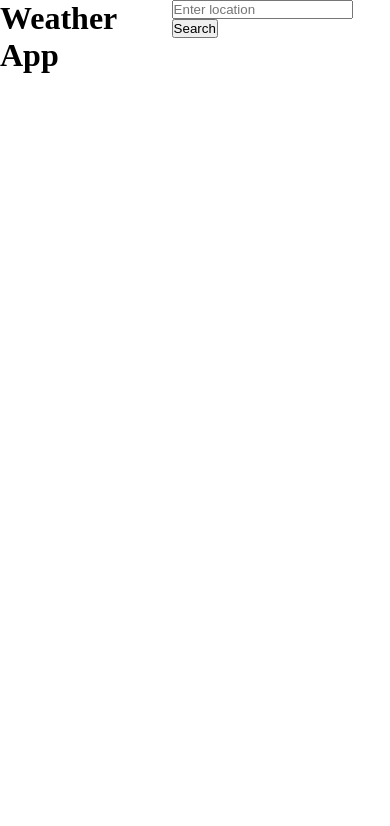
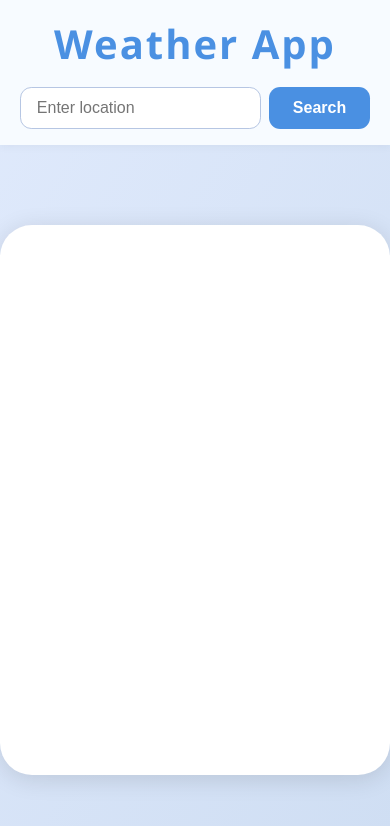
Before and after one commit to mdwasifulkabir/weather_app, a website built with webpack: page src/template.html in a window 390 px wide. Built offline with nearby package versions, Linux system fonts and the light colour scheme.

Commit message:
Style page

```diff
--- a/src/css/styles.css
+++ b/src/css/styles.css
@@ -4,9 +4,28 @@
   padding: 0;
 }
 
+:root {
+  --primary-bg: #fff;
+  --gradient-bg: linear-gradient(120deg, #e0eafc 0%, #cfdef3 100%);
+  --header-bg: #f7fbff;
+  --card-bg: #fff;
+  --primary-color: #2a3b4c;
+  --accent-color: #4a90e2;
+  --accent-color-dark: #357abd;
+  --border-color: #b6c6e3;
+  --shadow-color: rgba(44, 62, 80, 0.05);
+  --card-shadow: rgba(0,0,0,0.12);
+  --card-shadow-hover: rgba(0,0,0,0.18);
+  --text-secondary: #3c4a5a;
+  --text-tertiary: #4c5a6a;
+}
+
 html, body {
   width: 100%;
   height: 100%;
+  font-family: 'Segoe UI', 'Roboto', Arial, sans-serif;
+  background: var(--gradient-bg);
+  color: var(--primary-color);
 }
 
 body {
@@ -14,58 +33,153 @@ body {
   flex-direction: column;
 }
 
+/* Header styles */
 .header-wrapper {
   display: flex;
   justify-content: space-between;
+  align-items: center;
+  padding: 2rem 3rem;
+  background: var(--header-bg);
+  box-shadow: 0 2px 8px var(--shadow-color);
 }
 
+.header {
+  font-size: 2.5rem;
+  font-weight: 700;
+  color: var(--accent-color);
+  letter-spacing: 2px;
+}
+
+#search-form {
+  display: flex;
+  gap: 0.5rem;
+}
+
+#location-input {
+  padding: 0.7rem 1rem;
+  border-radius: 0.7rem;
+  border: 1px solid var(--border-color);
+  font-size: 1rem;
+  outline: none;
+  transition: border 0.2s;
+}
+
+#location-input:focus {
+  border: 1.5px solid var(--accent-color);
+}
+
+button[type="submit"] {
+  padding: 0.7rem 1.5rem;
+  border-radius: 0.7rem;
+  border: none;
+  background: var(--accent-color);
+  color: #fff;
+  font-size: 1rem;
+  font-weight: 600;
+  cursor: pointer;
+  transition: background 0.2s;
+}
+
+button[type="submit"]:hover {
+  background: var(--accent-color-dark);
+}
+
+/* Location header */
+.location {
+  text-align: center;
+  font-size: 2rem;
+  margin: 2rem 0 1rem 0;
+  color: var(--accent-color-dark);
+  font-weight: 500;
+}
+
+/* Content layout */
+.content {
+  display: flex;
+  flex-direction: column;
+  align-items: center;
+  gap: 2rem;
+  width: 100%;
+  background: var(--primary-bg);
+  border-radius: 2rem;
+  box-shadow: 0 4px 24px var(--card-shadow);
+  margin-top: 2rem;
+  padding: 2rem 0;
+}
+
+/* Today and forecast*/
 .today-wrapper {
   width: 100vw;
   height: 50vh;
+  display: flex;
+  justify-content: center;
+  align-items: center;
 }
 
 .forecast-wrapper {
   display: flex;
+  flex-wrap: wrap;
+  justify-content: center;
+  margin-bottom: 2rem;
+  gap: 1rem;
 }
 
+/* Weather card styles */
 .weather-card {
   display: flex;
   flex-direction: column;
   gap: 1rem;
   align-items: center;
   width: 350px;
-  background: linear-gradient(135deg, #e0eafc 0%, #cfdef3 100%);
+  background: var(--card-bg);
   border-radius: 1.5rem;
-  box-shadow: 0 8px 24px rgba(0,0,0,0.12);
+  box-shadow: 0 8px 24px var(--card-shadow);
   padding: 2rem 1.5rem;
   margin-bottom: 3rem;
-  border: 1px solid #b6c6e3;
-  transition: box-shadow 0.2s;
+  border: 1px solid var(--border-color);
+  transition: box-shadow 0.2s, transform 0.2s;
 }
 
-
 .weather-card:hover {
-  box-shadow: 0 12px 32px rgba(0,0,0,0.18);
+  box-shadow: 0 12px 32px var(--card-shadow-hover);
+  transform: translateY(-5px) scale(1.03);
 }
 
 .weather-card h2 {
-  font-size: 2rem;
-  color: #2a3b4c;
+  font-size: 1.5rem;
+  color: var(--primary-color);
   margin-bottom: 0.5rem;
 }
 
 .weather-card h3 {
-  font-size: 1.3rem;
-  color: #3c4a5a;
+  font-size: 1.2rem;
+  color: var(--text-secondary);
 }
 
 .weather-card p {
   font-size: 1rem;
-  color: #4c5a6a;
+  color: var(--text-tertiary);
 }
 
 .wi {
   font-size: 4rem;
-  color: #4a90e2;
+  color: var(--accent-color);
   margin-bottom: 0.5rem;
 }
+
+/* Responsive design */
+@media (max-width: 900px) {
+  .forecast-wrapper {
+    flex-direction: column;
+    align-items: center;
+  }
+  .weather-card {
+    width: 90vw;
+    max-width: 350px;
+  }
+  .header-wrapper {
+    flex-direction: column;
+    gap: 1rem;
+    padding: 1rem;
+  }
+}
```
